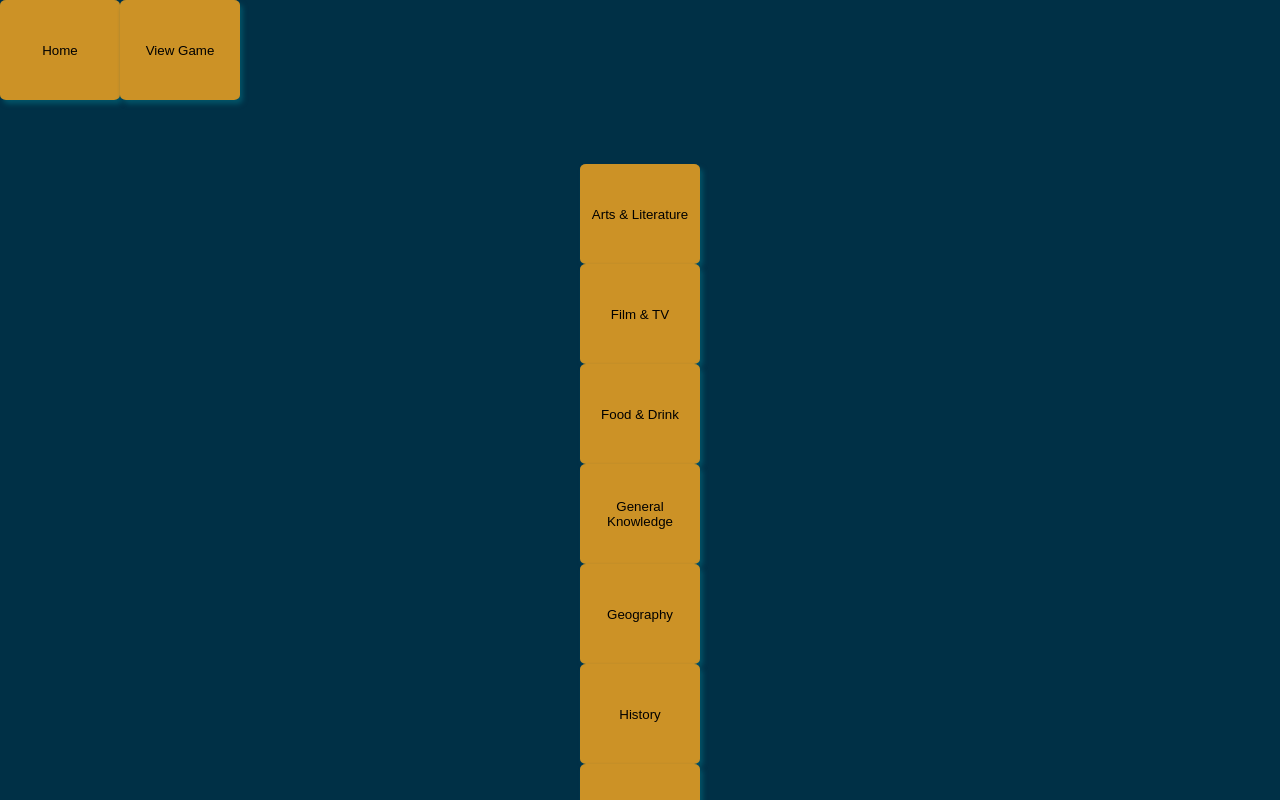
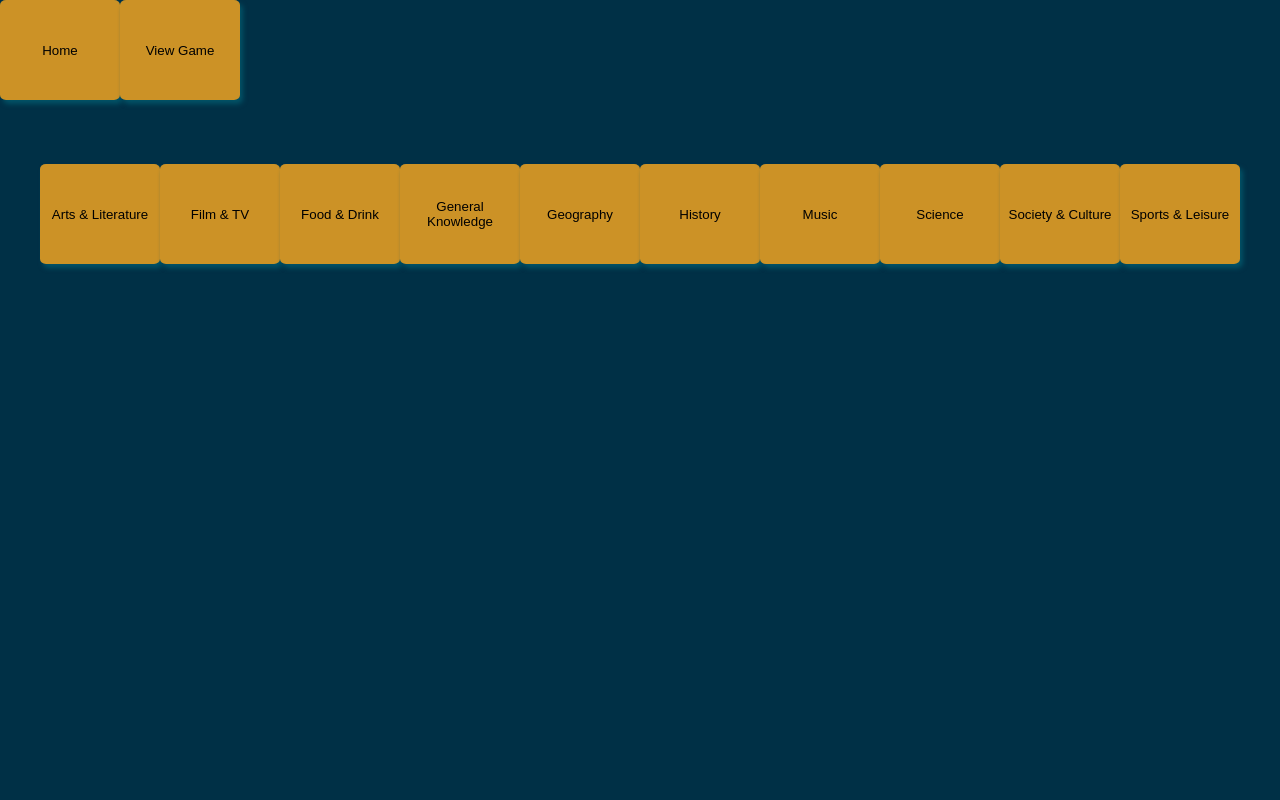
Before and after one commit to gjax78/trivia-night, a React (Create React App) app: page / in a window 1280 px wide. Shown: the top 800 px of the page. Built offline with nearby package versions, Linux system fonts and the light colour scheme.

Commit message:
Change column to row

```diff
--- a/src/components/Categories/Categories.css
+++ b/src/components/Categories/Categories.css
@@ -15,8 +15,8 @@ button {
 .button-container {
   height: 100%;
   display: flex;
-  flex-direction: column;
-  align-items: center;
+  flex-direction: row;
+  justify-content: center;
   margin-top: 5%;
 }
 
```
